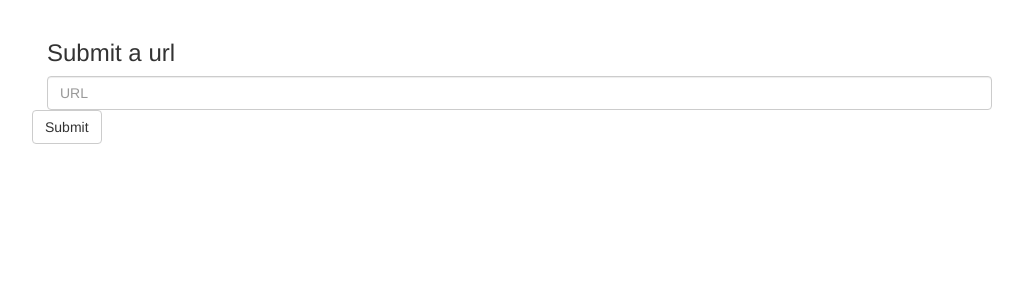
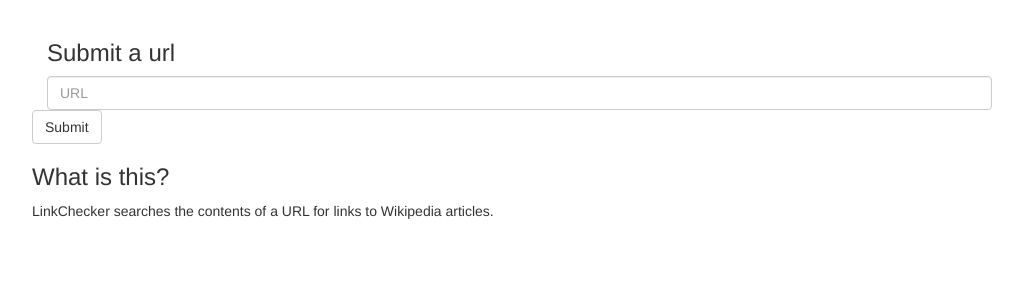
Before and after one commit to Kiran-Kowda/linkchecker, a Flask app: page / in a window 1280 px wide. Shown: the part 51-351 px from the top of the page, without its empty margins (23-1046 px from the left). Run offline with Flask 2, Linux system fonts and the light colour scheme; some libraries are stand-ins or nearby versions.

Commit message:
added explainer

```diff
--- a/templates/index.html
+++ b/templates/index.html
@@ -37,6 +37,10 @@
       </div>
     </div>
   </form>
+
+<h3>What is this?</h3>
+<p>LinkChecker searches the contents of a URL for links to Wikipedia articles.</p>
+
 	</div>
   </body>
 </html>
```
